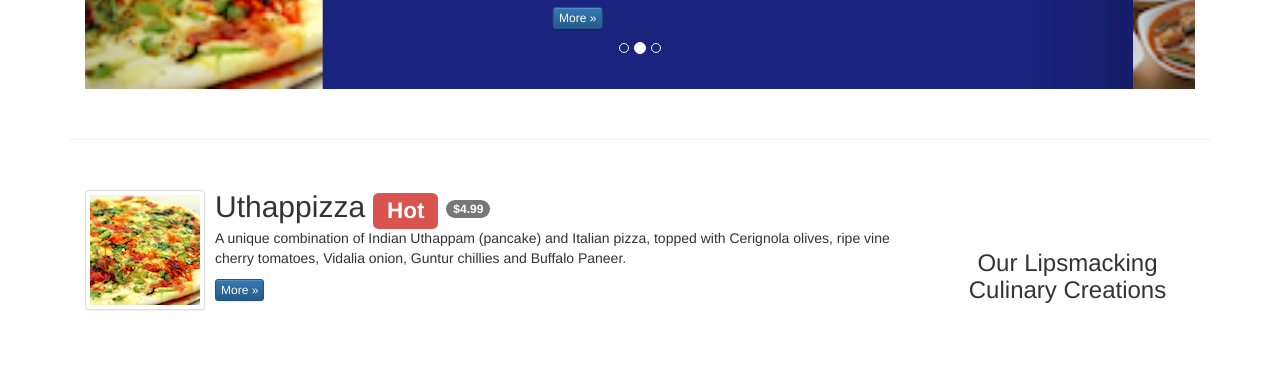
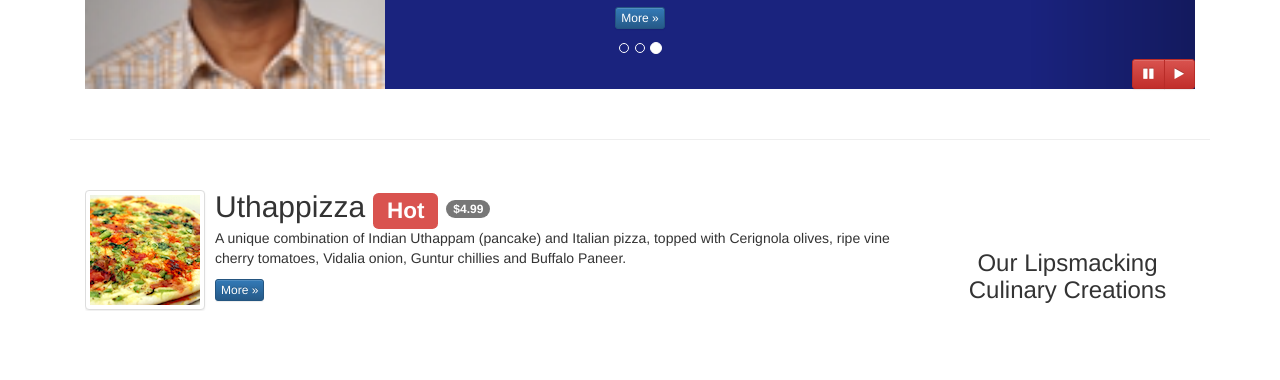
Before and after one commit to MGana/FullStack-Web-Development-Specialization, a plain HTML site: page Front-End Web UI Frameworks and Tools/conFusion/index.html in a window 1280 px wide. Shown: the part 720-1100 px from the top of the page. Drawn offline with nearby package versions, Linux system fonts and the light colour scheme.

Commit message:
Front-End Tools: week4 - Bootstrap and JQuery
Adding carousel control buttons

```diff
--- a/Front-End Web UI Frameworks and Tools/conFusion/css/mystyles.css
+++ b/Front-End Web UI Frameworks and Tools/conFusion/css/mystyles.css
@@ -96,3 +96,10 @@ to give a clean tab like appearance.*/
     left: 0;
     min-height: 300px;
 }
+
+/*To position carousel control buttons correctly: will move the button group to the bottom right corner of the carousel*/
+#carouselButtons {
+    right:0px;
+    position: absolute;
+    bottom: 0px;
+}
--- a/Front-End Web UI Frameworks and Tools/conFusion/index.html
+++ b/Front-End Web UI Frameworks and Tools/conFusion/index.html
@@ -286,6 +286,16 @@
                         <span class="sr-only">Next</span>
                     </a>
 
+                    <!--introduce two new control buttons into the carousel component that we already included in the index.html page-->
+                    <div class="btn-group" id="carouselButtons">
+                        <button class="btn btn-danger btn-sm" id="carousel-pause">
+                            <span class="fa fa-pause" aria-hidden="true"></span>
+                        </button>
+                        <button class="btn btn-danger btn-sm" id="carousel-play">
+                            <span class="fa fa-play" aria-hidden="true"></span>
+                        </button>
+                    </div>
+
                 </div>
             </div>
         </div>
@@ -421,11 +431,19 @@
     <script src="https://ajax.googleapis.com/ajax/libs/jquery/1.11.3/jquery.min.js"></script>
     <!-- Include all compiled plugins (below), or include individual files as needed -->
     <script src="js/bootstrap.min.js"></script>
-    <!-- The tooltip needs to be activated by adding a small Javascript code to the bottom of the page -->
+    <!-- JavaScript code to activate the carousel control buttons -->
     <script>
         $(document).ready(function(){
-        $('[data-toggle="tooltip"]').tooltip();
-         });
+            $("#mycarousel").carousel( { interval: 2000 } );
+
+            $("#carousel-pause").click(function(){
+                $("#mycarousel").carousel('pause');
+            });
+
+            $("#carousel-play").click(function(){
+                $("#mycarousel").carousel('cycle');
+            });
+        });
     </script>
 
 
```
